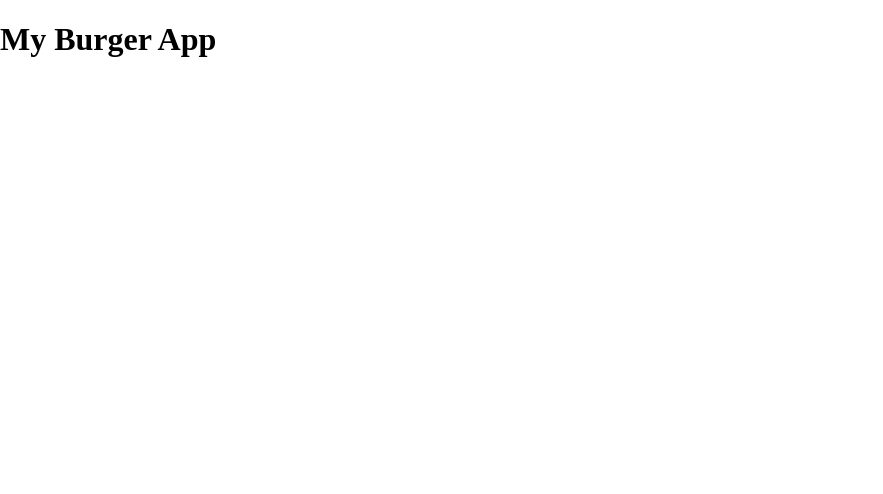
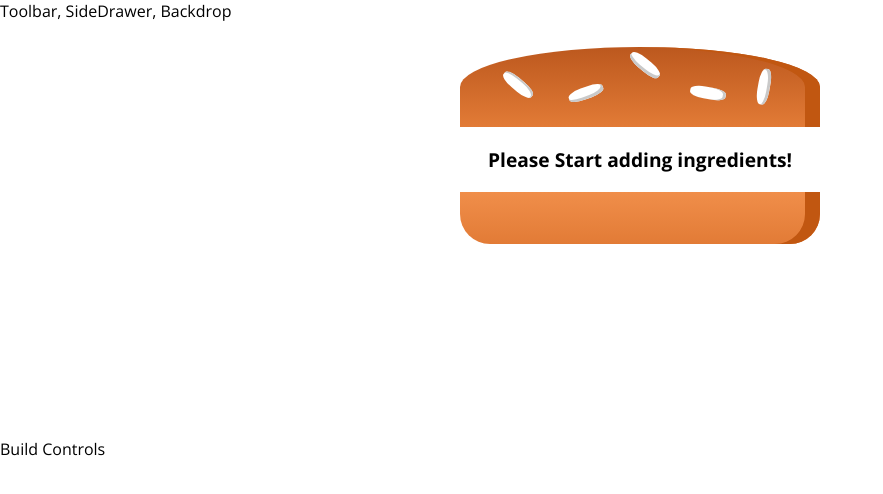
Before and after one commit to TituxMetal/burgerReactApp, a React app: page / in a window 1280 px wide. Shown: the top 494 px of the page, without its empty margins (0-883 px from the left). Built offline with nearby package versions, Linux system fonts and the light colour scheme.

Commit message:
Add ingredients and display the burger

```diff
--- a/package.json
+++ b/package.json
@@ -31,6 +31,7 @@
     "postcss-flexbugs-fixes": "3.2.0",
     "postcss-loader": "2.0.8",
     "promise": "8.0.1",
+    "prop-types": "^15.6.1",
     "raf": "3.4.0",
     "react": "^16.3.1",
     "react-dev-utils": "^5.0.1",
--- a/src/App.js
+++ b/src/App.js
@@ -1,12 +1,17 @@
 import React, { Component } from 'react'
 
+import Layout from './components/Layout/Layout'
+import BurgerBuilder from './containers/BurgerBuilder/BurgerBuilder'
+
 class App extends Component {
-  render() {
+  render () {
     return (
       <div>
-        <h1>My Burger App</h1>
+        <Layout>
+          <BurgerBuilder />
+        </Layout>
       </div>
-    );
+    )
   }
 }
 
--- /dev/null
+++ b/src/components/Burger/Burger.css
@@ -0,0 +1,30 @@
+.Burger {
+  margin: auto;
+  height: 250px;
+  width: 100%;
+  overflow: auto;
+  text-align: center;
+  font-weight: bold;
+  font-size: 1.2rem;
+}
+
+@media (min-width: 1000px) and (min-height: 700px) {
+  .Burger {
+    height: 600px;
+    width: 700px;
+  }
+}
+
+@media (min-width: 500px) and (min-height: 401px) {
+  .Burger {
+    height: 400px;
+    width: 450px;
+  }
+}
+
+@media (max-width: 500px) and (max-height: 400px) {
+  .Burger {
+    height: 300px;
+    width: 350px;
+  }
+}
--- /dev/null
+++ b/src/components/Burger/Burger.js
@@ -0,0 +1,28 @@
+import React from 'react'
+
+import classes from './Burger.css'
+import BurgerIngredient from './BurgerIngredient/BurgerIngredient'
+
+const burger = ( props ) => {
+  let transformedIngredients = Object.keys(props.ingredients)
+    .map(igKey => {
+      return [...Array(props.ingredients[igKey])].map((_, i) => {
+        return <BurgerIngredient key={igKey + i} type={igKey} />
+      })
+    })
+    .reduce((arr, el) => {
+      return arr.concat(el)
+    }, [])
+  if (transformedIngredients.length === 0) {
+    transformedIngredients = <p>Please Start adding ingredients!</p>
+  }
+  return (
+    <div className={classes.Burger}>
+      <BurgerIngredient type="bread-top" />
+      {transformedIngredients}
+      <BurgerIngredient type="bread-bottom" />
+    </div>
+  )
+}
+
+export default burger
--- /dev/null
+++ b/src/components/Burger/BurgerIngredient/BurgerIngredient.css
@@ -0,0 +1,113 @@
+.BreadBottom {
+  height: 13%;
+  width: 80%;
+  background: linear-gradient(#F08E4A, #e27b36);
+  border-radius: 0 0 30px 30px;
+  box-shadow: inset -15px 0 #c15711;
+  margin: 2% auto;
+}
+
+.BreadTop {
+  height: 20%;
+  width: 80%;
+  background: linear-gradient(#bc581e, #e27b36);
+  border-radius: 50% 50% 0 0;
+  box-shadow: inset -15px 0 #c15711;
+  margin: 2% auto;
+  position: relative;
+}
+
+.Seeds1 {
+  width: 10%;
+  height: 15%;
+  position: absolute;
+  background-color: white;
+  left: 30%;
+  top: 50%;
+  border-radius: 40%;
+  transform: rotate(-20deg);
+  box-shadow: inset -2px -3px #c9c9c9;
+}
+
+.Seeds1:after {
+  content: "";
+  width: 100%;
+  height: 100%;
+  position: absolute;
+  background-color: white;
+  left: -170%;
+  top: -260%;
+  border-radius: 40%;
+  transform: rotate(60deg);
+  box-shadow: inset -1px 2px #c9c9c9;
+}
+
+.Seeds1:before {
+  content: "";
+  width: 100%;
+  height: 100%;
+  position: absolute;
+  background-color: white;
+  left: 180%;
+  top: -50%;
+  border-radius: 40%;
+  transform: rotate(60deg);
+  box-shadow: inset -1px -3px #c9c9c9;
+}
+
+.Seeds2 {
+  width: 10%;
+  height: 15%;
+  position: absolute;
+  background-color: white;
+  left: 64%;
+  top: 50%;
+  border-radius: 40%;
+  transform: rotate(10deg);
+  box-shadow: inset -3px 0 #c9c9c9;
+}
+
+.Seeds2:before {
+  content: "";
+  width: 100%;
+  height: 100%;
+  position: absolute;
+  background-color: white;
+  left: 150%;
+  top: -130%;
+  border-radius: 40%;
+  transform: rotate(90deg);
+  box-shadow: inset 1px 3px #c9c9c9;
+}
+
+
+.Meat {
+  width: 80%;
+  height: 8%;
+  background: linear-gradient(#7f3608, #702e05);
+  margin: 2% auto;
+  border-radius: 15px;
+}
+
+.Cheese {
+  width: 90%;
+  height: 4.5%;
+  margin: 2% auto;
+  background: linear-gradient(#f4d004, #d6bb22);
+  border-radius: 20px;
+}
+
+.Salad {
+  width: 85%;
+  height: 7%;
+  margin: 2% auto;
+  background: linear-gradient(#228c1d, #91ce50);
+  border-radius: 20px;
+}
+
+.Bacon {
+  width: 80%;
+  height: 3%;
+  background: linear-gradient(#bf3813, #c45e38);
+  margin: 2% auto;
+}
--- /dev/null
+++ b/src/components/Burger/BurgerIngredient/BurgerIngredient.js
@@ -0,0 +1,46 @@
+import React, { Component } from 'react'
+import PropTypes from 'prop-types'
+
+import classes from './BurgerIngredient.css'
+
+class BurgerIngredient extends Component {
+  render () {
+    let ingredient = null
+
+    switch (this.props.type) {
+      case ('bread-bottom'):
+        ingredient = <div className= {classes.BreadBottom}></div>
+        break
+      case ('bread-top'):
+        ingredient = (
+          <div className={classes.BreadTop}>
+            <div className={classes.Seeds1}></div>
+            <div className={classes.Seeds2}></div>
+          </div>
+        )
+        break
+      case ('meat'):
+        ingredient = <div className={classes.Meat}></div>
+        break
+      case ('cheese'):
+        ingredient = <div className={classes.Cheese}></div>
+        break
+      case ('bacon'):
+        ingredient = <div className={classes.Bacon}></div>
+        break
+      case ('salad'):
+        ingredient = <div className={classes.Salad}></div>
+        break
+      default:
+        ingredient = null
+    }
+
+    return ingredient
+  }
+}
+
+BurgerIngredient.propTypes = {
+  type: PropTypes.string.isRequired
+}
+
+export default BurgerIngredient
--- /dev/null
+++ b/src/components/Layout/Layout.css
@@ -0,0 +1,3 @@
+.Content {
+  margin-top: 16px;
+}
--- /dev/null
+++ b/src/components/Layout/Layout.js
@@ -0,0 +1,15 @@
+import React from 'react'
+
+import Aux from '../../hoc/Aux'
+import classes from './Layout.css'
+
+const layout = (props) => (
+  <Aux>
+    <div>Toolbar, SideDrawer, Backdrop</div>
+    <main className={classes.Content}>
+      {props.children}
+    </main>
+  </Aux>
+)
+
+export default layout
--- /dev/null
+++ b/src/containers/BurgerBuilder/BurgerBuilder.js
@@ -0,0 +1,25 @@
+import React, { Component } from 'react'
+
+import Aux from '../../hoc/Aux'
+import Burger from '../../components/Burger/Burger'
+
+class BurgerBuilder extends Component {
+  state = {
+    ingredients: {
+      salad: 0,
+      bacon: 0,
+      cheese: 0,
+      meat: 0
+    }
+  }
+  render () {
+    return (
+      <Aux>
+        <Burger ingredients={this.state.ingredients} />
+        <div>Build Controls</div>
+      </Aux>
+    )
+  }
+}
+
+export default BurgerBuilder
--- /dev/null
+++ b/src/hoc/Aux.js
@@ -0,0 +1,3 @@
+const aux = (props) => props.children
+
+export default aux
--- a/src/index.css
+++ b/src/index.css
@@ -1,5 +1,5 @@
 body {
   margin: 0;
   padding: 0;
-  font-family: "Open Sans" sans-serif;
+  font-family: "Open Sans", sans-serif;
 }
```
Also changed, not shown: 1 other file (tests, documents, lock files or other folders).
